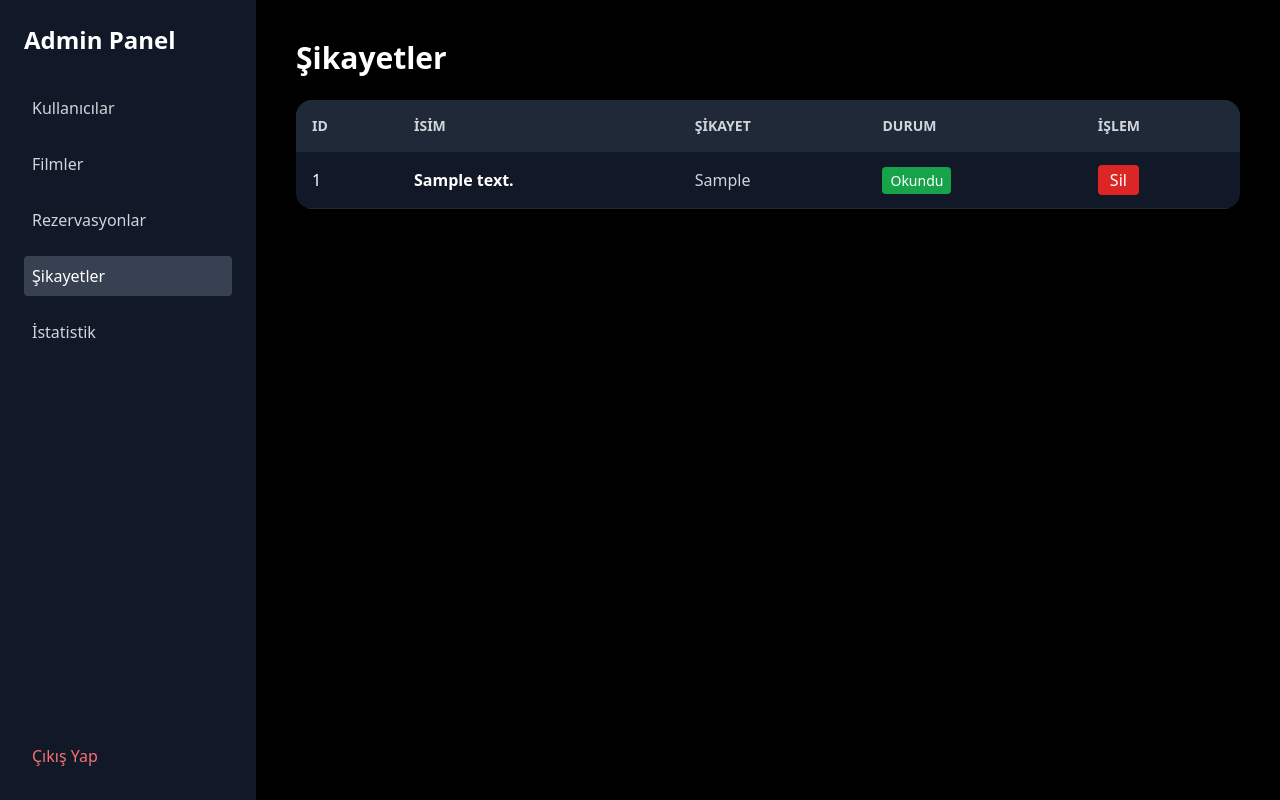
After one commit to AgopSagopyan/WebProgramlamaProje, a PHP site: page /app/views/sikayetler.php in a window 1280 px wide. The commit adds this page. Run offline with PHP 8.4, Linux system fonts and the light colour scheme; tables that the repository leaves empty or names only in its code hold one stand-in row (values such as "Sample post"); some libraries are stand-ins or nearby versions.

Commit message:
enyeniherşeydüzenli

```diff
--- a/app/views/admin.php
+++ b/app/views/admin.php
@@ -41,6 +41,10 @@ $rezSayisi = $rezSorgu->fetch_assoc()['toplam'];
                 Rezervasyonlar
             </a>
 
+            <a href="sikayetler.php" class="block text-gray-300 hover:text-white hover:bg-gray-700 p-2 rounded">
+                Şikayetler
+            </a>
+
             <a href="#" class="block text-white bg-gray-700 p-2 rounded">
                 İstatistik
             </a>
@@ -58,7 +62,7 @@ $rezSayisi = $rezSorgu->fetch_assoc()['toplam'];
     <div class="flex-1 p-10">
 
         <h1 class="text-3xl font-bold text-white mb-6">
-            Hoş Geldin Admin 👑
+            Hoş Geldin Admin
         </h1>
 
         <div class="grid grid-cols-3 gap-6">
--- a/app/views/adminpanel.php
+++ b/app/views/adminpanel.php
@@ -27,7 +27,6 @@ $baglan->query("DELETE FROM filmler WHERE id=$id");
 <meta charset="UTF-8">
 <title>Admin Panel</title>
 
-<!-- TAILWIND -->
 <script src="https://cdn.tailwindcss.com"></script>
 
 </head>
--- a/app/views/anasayfa.php
+++ b/app/views/anasayfa.php
@@ -155,7 +155,7 @@ cursor:pointer;
 
 <div class="menu">
 <a href="#filmler">Filmler</a>
-<a href="hakkımızda.php">Hakkımızda&İletişim</a>
+<a href="iletisim.php">Hakkımızda&İletişim</a>
 </div>
 
 <div class="auth">
--- a/app/views/biletal.php
+++ b/app/views/biletal.php
@@ -32,7 +32,7 @@ if($_SERVER['REQUEST_METHOD'] === 'POST'){
     $koltuklar = implode(",", $koltuklarArray);
     $adet = count($koltuklarArray);
 
-    // 🔴 ÇAKIŞMA KONTROLÜ
+    // ÇAKIŞMA KONTROLÜ
     $sqlCheck = "SELECT koltuklar FROM biletler WHERE film_id=? AND konum=? AND seans=?";
     $stmtCheck = $baglan->prepare($sqlCheck);
     $stmtCheck->bind_param("iss", $film_id, $konum, $seans);
--- /dev/null
+++ b/app/views/sikayetler.php
@@ -0,0 +1,134 @@
+<?php
+include("baglan.php");
+
+if(isset($_GET["islem"]) && isset($_GET["id"])){
+
+    $id = (int) $_GET["id"];
+
+    if($_GET["islem"] == "okundu"){
+        $stmt = $baglan->prepare("UPDATE sikayetler SET okundu=1 WHERE id=?");
+        $stmt->bind_param("i", $id);
+        $stmt->execute();
+    }
+
+    if($_GET["islem"] == "sil"){
+        $stmt = $baglan->prepare("DELETE FROM sikayetler WHERE id=?");
+        $stmt->bind_param("i", $id);
+        $stmt->execute();
+    }
+
+    header("Location: sikayetler.php");
+    exit;
+}
+
+
+$result = $baglan->query("SELECT * FROM sikayetler ORDER BY id DESC");
+?>
+
+<!DOCTYPE html>
+<html lang="tr">
+<head>
+<meta charset="UTF-8">
+<title>Şikayetler</title>
+<script src="https://cdn.tailwindcss.com"></script>
+</head>
+
+<body class="bg-black min-h-screen flex">
+
+<!--  SIDEBAR -->
+<div class="w-64 bg-gray-900 p-6 flex flex-col">
+
+    <h2 class="text-white text-2xl font-bold mb-8">Admin Panel</h2>
+
+    <nav class="space-y-4">
+        <a href="kullanicilar.php" class="block text-gray-300 hover:text-white hover:bg-gray-700 p-2 rounded">Kullanıcılar</a>
+        <a href="admindeneme.php" class="block text-gray-300 hover:text-white hover:bg-gray-700 p-2 rounded">Filmler</a>
+        <a href="biletadmin.php" class="block text-gray-300 hover:text-white hover:bg-gray-700 p-2 rounded">Rezervasyonlar</a>
+        <a href="sikayetler.php" class="block text-white bg-gray-700 p-2 rounded">Şikayetler</a>
+        <a href="admin.php" class="block text-gray-300 hover:text-white hover:bg-gray-700 p-2 rounded">İstatistik</a>
+    </nav>
+
+    <div class="mt-auto">
+        <a href="anasayfa.php" class="block text-red-400 hover:text-red-300 p-2 rounded mt-8">
+            Çıkış Yap
+        </a>
+    </div>
+
+</div>
+
+<!--  SAĞ İÇERİK -->
+<div class="flex-1 p-10 text-white">
+
+<h1 class="text-3xl mb-6 font-bold"> Şikayetler</h1>
+
+<div class="bg-gray-900 rounded-2xl shadow-2xl overflow-hidden">
+
+<table class="w-full text-left">
+
+<thead class="bg-gray-800 text-gray-300 uppercase text-sm">
+<tr>
+    <th class="p-4">ID</th>
+    <th class="p-4">İsim</th>
+    <th class="p-4">Şikayet</th>
+    <th class="p-4">Durum</th>
+    <th class="p-4">İşlem</th>
+</tr>
+</thead>
+
+<tbody>
+
+<?php while($row = $result->fetch_assoc()) { ?>
+<tr class="border-b border-gray-800 hover:bg-gray-800 transition">
+
+    <td class="p-4"><?= $row["id"] ?></td>
+
+    <td class="p-4 font-semibold"><?= $row["isim"] ?></td>
+
+    <td class="p-4 text-gray-300"><?= $row["mesaj"] ?></td>
+
+    <!-- DURUM -->
+    <td class="p-4">
+        <?php if($row["okundu"] == 0){ ?>
+            <span class="bg-red-600 px-2 py-1 rounded text-sm">Okunmadı</span>
+        <?php } else { ?>
+            <span class="bg-green-600 px-2 py-1 rounded text-sm">Okundu</span>
+        <?php } ?>
+    </td>
+
+    <!-- BUTONLAR -->
+    <td class="p-4 space-x-2">
+
+        <?php if($row["okundu"] == 0){ ?>
+        <a href="?islem=okundu&id=<?= $row["id"] ?>"
+           class="bg-blue-600 px-3 py-1 rounded hover:bg-blue-700 transition">
+           Okundu
+        </a>
+        <?php } ?>
+
+        <a href="?islem=sil&id=<?= $row["id"] ?>"
+           class="bg-red-600 px-3 py-1 rounded hover:bg-red-700 transition"
+           onclick="return confirm('Silmek istediğine emin misin?')">
+           Sil
+        </a>
+
+    </td>
+
+</tr>
+<?php } ?>
+
+</tbody>
+
+</table>
+
+<?php if($result->num_rows == 0): ?>
+<div class="p-10 text-center text-gray-400">
+    Henüz şikayet yok 👍
+</div>
+<?php endif; ?>
+
+</div>
+
+</div>
+
+</body>
+</html>
```
Also changed, not shown: app/views/admindeneme.php (+6 -2 lines), app/views/biletadmin.php (+7 -3 lines), app/views/hakkımızda.php (deleted, +0 -190 lines), app/views/iletisim.php (added, +81 -0 lines), app/views/kullanicilar.php (+6 -2 lines), app/views/eskidenemeler/okey.php (renamed from app/views/okey.php), app/views/eskidenemeler/yabancı.php (renamed from app/views/yabancı.php).
